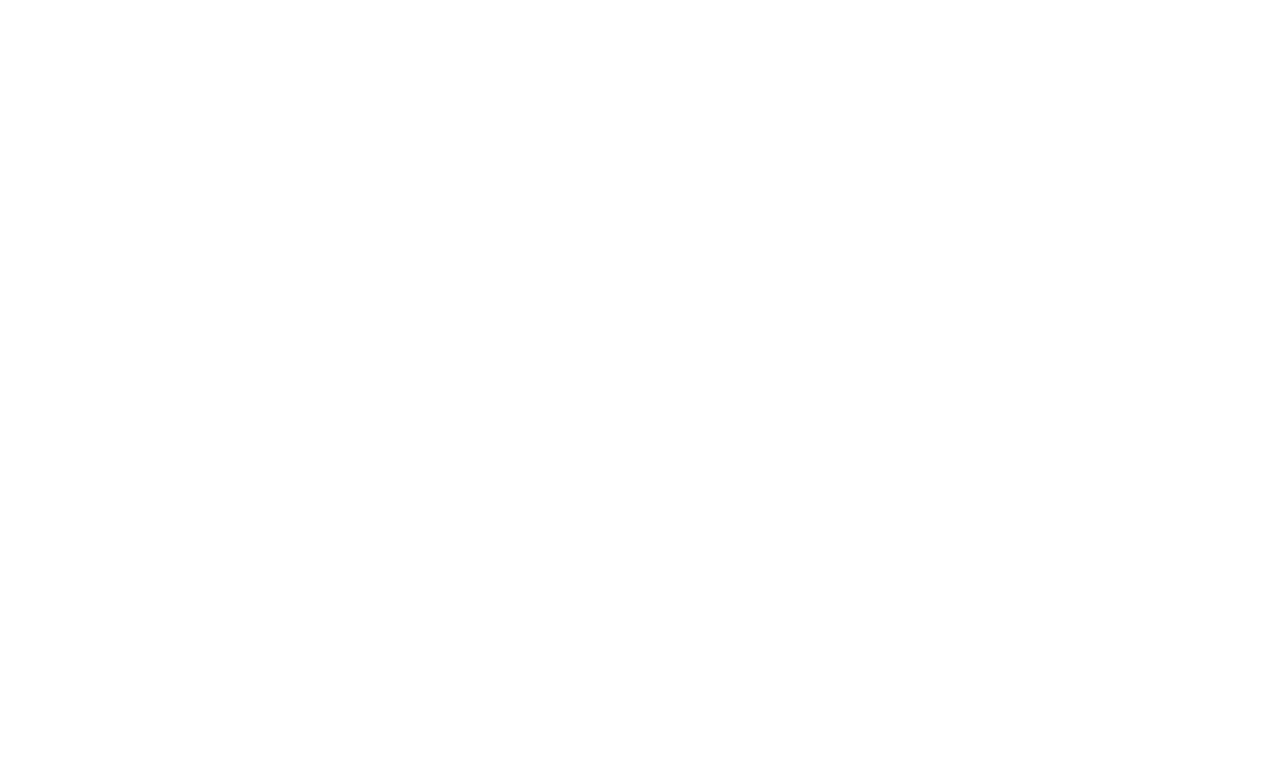
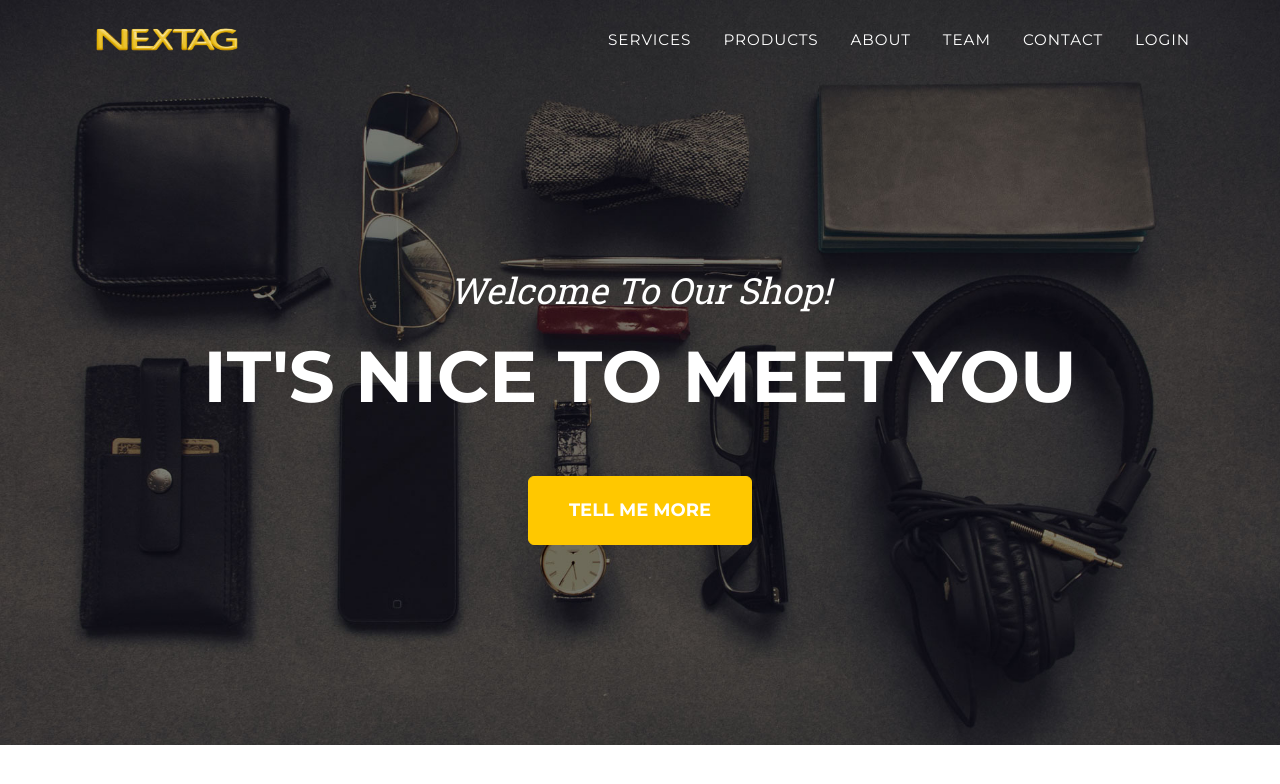
Before and after one commit to quanvhmhe150859/myreactdev, a React (Create React App) app: page /login in a window 1280 px wide. Before the commit this address had no page. Shown: the top 784 px of the page. Built offline with nearby package versions, Linux system fonts and the light colour scheme.

Commit message:
login.js

```diff
--- a/src/App.js
+++ b/src/App.js
@@ -6,6 +6,7 @@
 import View from "./components/View";
 import Edit from "./components/Edit";
 import HomeAdmin from "./admin/Home";
+import Login from "./components/Login";
 
 function App() {
   return (
@@ -16,6 +17,7 @@
               <Route exact path="/view/:id" element={<View/>}/>
               <Route exact path="/edit/:id" element={<Edit/>}/>
               <Route exact path="/admin/home" element={<HomeAdmin/>}/>
+              <Route exact path="/login" element={<Login/>}/>
             </Routes>
         </Router>
     </div>
--- a/src/components/Home.js
+++ b/src/components/Home.js
@@ -1,5 +1,4 @@
 import React, { useState } from 'react';
-import List from './List';
 import axios from 'axios';
 import Menu from "./Menu";
 import Header from "./Header";
--- /dev/null
+++ b/src/components/Login.js
@@ -0,0 +1,14 @@
+import React from "react";
+import Menu from "./Menu";
+import Header from "./Header";
+
+function Login() {
+    return (
+        <div>
+            <Menu />
+            <Header/>
+        </div>
+    );
+}
+
+export default Login;
--- a/src/components/Menu.js
+++ b/src/components/Menu.js
@@ -16,6 +16,7 @@
                             <li class="nav-item"><a class="nav-link" href="#about">About</a></li>
                             <li class="nav-item"><a class="nav-link" href="#team">Team</a></li>
                             <li class="nav-item"><a class="nav-link" href="#contact">Contact</a></li>
+                            <li class="nav-item"><a class="nav-link" href="/login">Login</a></li>
                         </ul>
                     </div>
                 </div>
```
